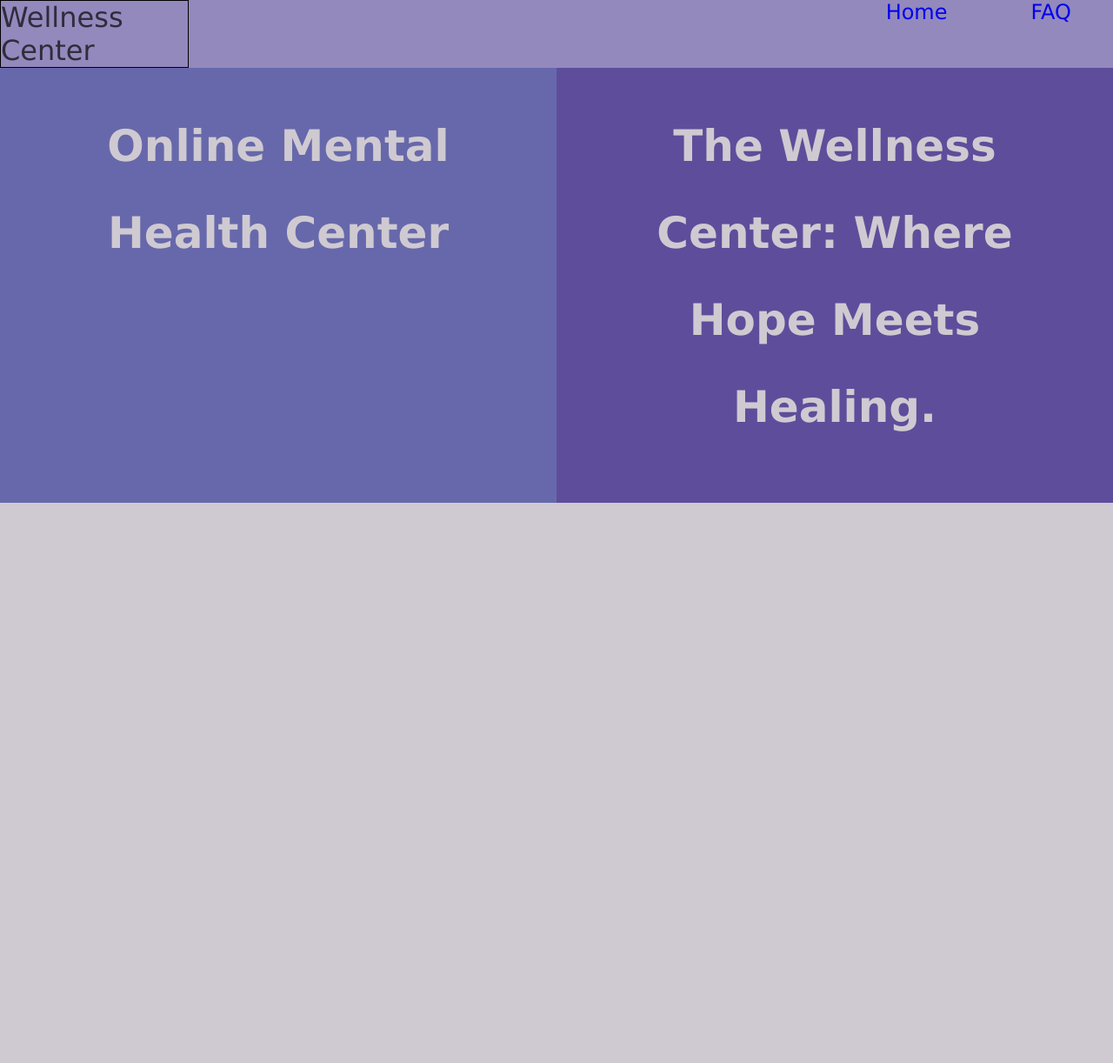
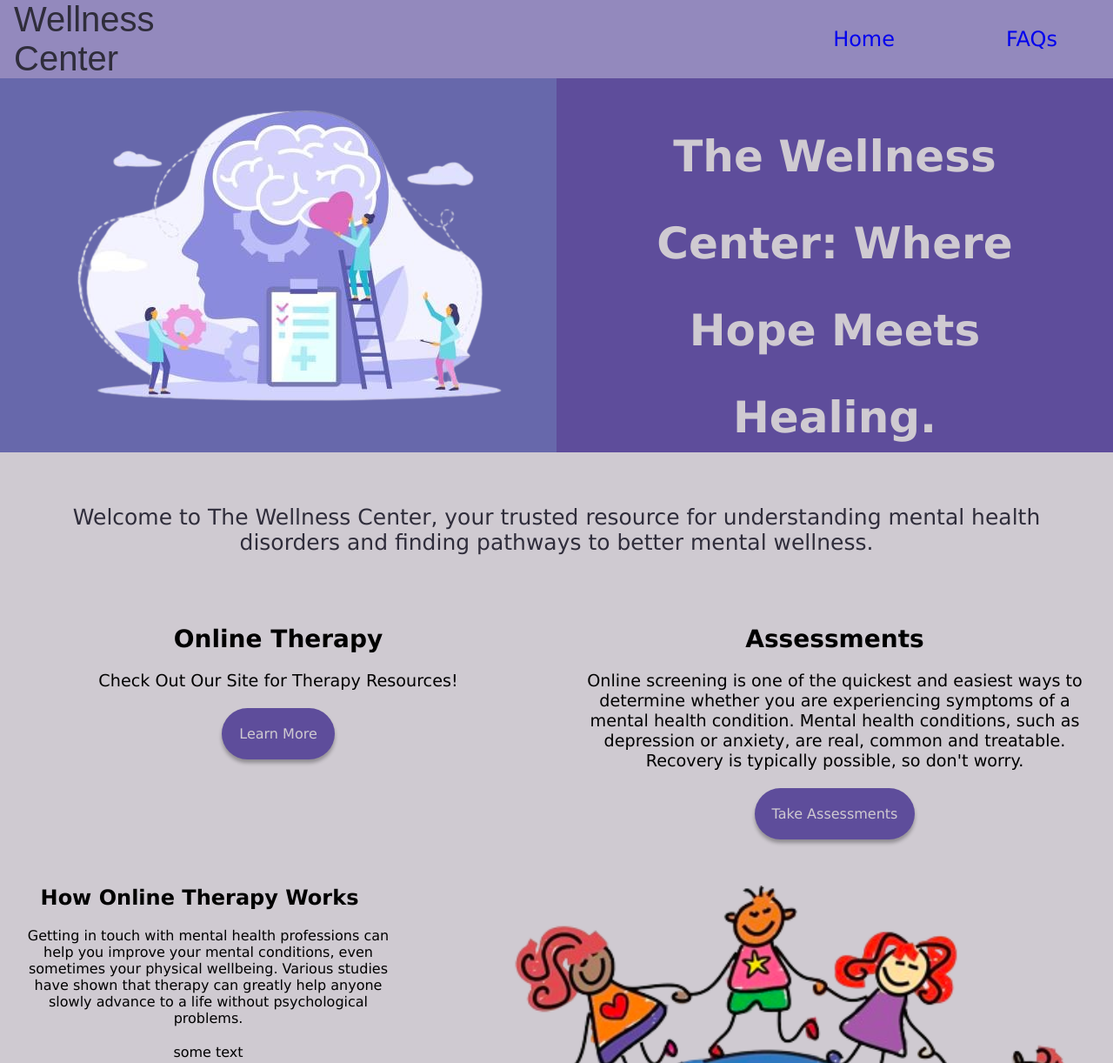
Before and after one commit to kermif/wellness-center, a plain HTML site: page index.html in a window 1280 px wide. Shown: the top 1222 px of the page at 87% size. Before the commit the page ends 800 px from the top, so only its background shows below. Drawn offline with Linux system fonts and the light colour scheme; a web font is replaced by a local one.

Commit message:
edit index.html
Co-authored-by: faaizahk <faaizahk@users.noreply.github.com>
Co-authored-by: mahika-khare <mahika-khare@users.noreply.github.com>
Co-authored-by: hacnguyen <amythebuddy@users.noreply.github.com>

```diff
--- /dev/null
+++ b/faq.css
@@ -0,0 +1,78 @@
+*{
+    padding : 0;
+    border: border-box;
+    margin : 0;
+}
+body{
+    background-color: #cfcad1;
+    font-family: 'Lucida Grande', monospace;
+}
+nav{
+    background-color: #9389bd;
+    display: flex;
+    align-items: center;
+}
+ul{
+    display: flex;
+    align-items: center;
+    justify-content: flex-end;
+    width: 100%;
+    height: 100%;
+}
+li{
+    list-style-type: none;
+    padding: 1rem 4rem;
+    font-size: 1.5rem;
+}
+ul li:hover{
+    font-weight: 900;
+    background-color: #5e4d9b;
+}
+a{
+    text-decoration: none;
+}
+.logo{
+    padding-left: 1rem;
+    font-size: 2.5rem;
+    width: 20%;
+    color: #2f2d3b;
+    font-family: "Jersey 25", sans-serif;
+}
+h1{
+    text-align: center;
+}
+.faq{
+    width: 80%;
+    background-color: white;
+    margin: 2rem auto;
+    border: 1px solid black;
+    padding: 1.5rem;
+    box-shadow: 5px 5px 2px gray;
+    border-radius: 10px;
+}
+.question {
+    width: 100%;
+    font-weight: bold;
+    cursor: pointer;
+    font-size: 2rem;
+    border: none;
+    padding: 2rem;
+    background-color: white;
+    color:#2f2d3b;
+}
+.question:hover{
+    background-color: #cfcad1;
+    border-radius: 20px;
+}
+.answer{
+    width: 95%;
+    margin: 0 auto;
+    display: none;
+}
+.answer.active{
+    display: block;
+    background-color: white;
+}
+.answer p {
+    font-size: 1.5rem;
+}
--- a/home.css
+++ b/home.css
@@ -6,6 +6,7 @@
 nav{
     background-color: #9389bd;
     display: flex;
+    align-items: center;
 }
 ul{
     display: flex;
@@ -16,11 +17,8 @@ ul{
 }
 li{
     list-style-type: none;
-    padding: 0 3rem;
+    padding: 1rem 4rem;
     font-size: 1.5rem;
-    vertical-align: middle;
-    align-items: center;
-    height: 100%;
 }
 ul li:hover{
     font-weight: 900;
@@ -30,9 +28,11 @@ a{
     text-decoration: none;
 }
 .logo{
-    font-size: 2rem;
+    padding-left: 1rem;
+    font-size: 2.5rem;
+    width: 20%;
     color: #2f2d3b;
-    border: 1px black solid;
+    font-family: "Jersey 25", sans-serif;
 }
 h1 {
     line-height: 100px;
@@ -49,11 +49,91 @@ body {
     background-color: #6768ab;
     width: 50%;
     float: left;
-    height: 500px;
+    height: 430px;
 }
 .column2 {
     background-color: #5e4d9b;
     width: 50%;
     float: left;
+    height: 430px;
+    color:#cfcad1;
+}
+.column3 {
+    width:50%;
+    float:left;
+    height:300px;
+}
+.column4{
+    width:50%;
+    float:left;
+    height:300px;
+}
+.column4 h2,
+.column3 h2 {
+    font-size: 1.75rem;
+}
+.column4 p,
+.column3 p {
+    font-size: 1.2rem;
+}
+img {
+    float: right;
+    clear: both;
+}
+center {
+    display: block;
+    margin-left: auto;
+    margin-right: auto;
+    width: 50%;
+}
+h6 {
+    font-size: 25px;
+    margin: 60px 60px 80px 60px;
+    padding-top: 430px;
+    text-align:center;
+    color: #2f2d3b;
+    font-weight:normal;
+}
+p {
+    font-size: 16px;
+    margin: 20px;
+    text-align: center;
+}
+h2 {
+    text-align: center;
+}
+button {
+    display: block;
+    margin:auto;
+    text-align: center;
+    padding: 20px;
+    font-family: 'Lucida Grande', monospace;
+    font-size: 16px;
+    color:#cfcad1;
+    background-color: #5e4d9b;
+    box-shadow: 0 4px 4px 0 rgba(0,0,0,.3);
+    border:none;
+    border-radius: 30px;
+}
+.popup {
+    visibility: hidden;
+    background-color:#9389bd;
+    border-radius: 20px;
+    text-align: center;
+    width: 300px;
+    height: 120px;
+    display: block;
+    margin: auto;
+}
+button.hide {
+    float:right;
+    padding:5px;
+    font-size:12px;
+    color: #2f2d3b;
+    background-color: #6768ab;
+    color: #cfcad1;
+}
+.asdf {
     height: 500px;
+    background-color:#9389bd;
 }
--- a/index.html
+++ b/index.html
@@ -1,10 +1,14 @@
 <!DOCTYPE html>
 <html lang="en">
 <head>
+    <script src="script.js"></script>
     <meta charset="UTF-8">
     <meta name="viewport" content="width=device-width, initial-scale=1.0">
     <title>Home</title>
     <link rel="stylesheet" href="home.css">
+    <link rel="preconnect" href="https://fonts.googleapis.com">
+    <link rel="preconnect" href="https://fonts.gstatic.com" crossorigin>
+    <link href="https://fonts.googleapis.com/css2?family=Jersey+25&display=swap" rel="stylesheet">
 </head>
 
 <body>
@@ -12,9 +16,9 @@
         <a href="#" class = "logo">Wellness Center</a>
         <ul>
             <li><a class="navBar" href="./index.html">Home</a></li>
-            <li><a class="navBar" href="./faq.html">FAQ</a></li>
+            <li><a class="navBar" href="./faq.html">FAQs</a></li>
         </ul>
-            </nav>
+    </nav>
     <!--http://127.0.0.1:5500/
     #2f2d3b
     #6768ab
@@ -24,15 +28,54 @@
     -->
     <div class="row">
         <div class="column1">
-            <h1>Online Mental Health Center</h1>
+            <img src="brain.png">
         </div>
         <div class="column2">
             <h1>The Wellness Center: Where Hope Meets Healing.</h1>
 
+
         </div>
     </div>
+    <h6> Welcome to The Wellness Center, your trusted
+                    resource for understanding mental health disorders
+                    and finding pathways to better mental wellness. </h6>
+    <div class="row">
+        <div class="column3">
+            <h2>Online Therapy</h2>
+            <p>Check Out Our Site for Therapy Resources!</p>
+            <a href="#therapy"><button>Learn More</button></a>
 
-
+        </div>
+        <div class="column4">
+            <h2>Assessments</h2>
+            <p>Online screening is one of the quickest and easiest ways to determine whether you are experiencing symptoms of a mental health condition.
+                Mental health conditions, such as depression or anxiety, are real, common and treatable. Recovery is typically possible, so don't worry.
+            </p>
+            <a href="https://screening.mhanational.org/screening-tools/">
+              </a>
+            <button onclick="showpopup()">Take Assessments</button>
+            <br>
+            <div id="popup" class="popup">
+                <button onclick="hidepopup()" class="hide">x</button><br>
+                <a href="https://screening.mhanational.org/screening-tools/depression/?ref">Depression Test
+                </a><br>
+                <a href="https://screening.mhanational.org/screening-tools/adhd/?ref">ADHD Test
+                </a><br>
+                <a href="https://screening.mhanational.org/screening-tools/anxiety/?ref">Anxiety Test
+                </a><br>
+                <a href="https://screening.mhanational.org/screening-tools/ptsd/?ref">PTSD Test
+                </a><br>
+            </div>
+        </div>
+    </div>
+    <div class="section2">
+        <img src="HoldingHands.png" alt="A ground of people holding hands">
+    </div>
+    <div>
+        <h2 id="therapy">How Online Therapy Works</h2>
+        <p>Getting in touch with mental health professions can help you improve your mental conditions, even sometimes your physical wellbeing. Various studies have shown that therapy can greatly help anyone slowly advance to a life without psychological problems.</p>
+        <p>some text</p>
+    </div>
 
 
 
--- /dev/null
+++ b/script.js
@@ -0,0 +1,8 @@
+function showpopup() {
+    var popup = document.getElementById("popup");
+    popup.style.visibility = "visible";
+  }
+function hidepopup() {
+    var popup = document.getElementById("popup");
+    popup.style.visibility = "hidden";
+}
```
Also changed, not shown: faq.html (+72 -0 lines), HoldingHands.png (added), brain.png (added), healTheWorld.jpeg (added).
